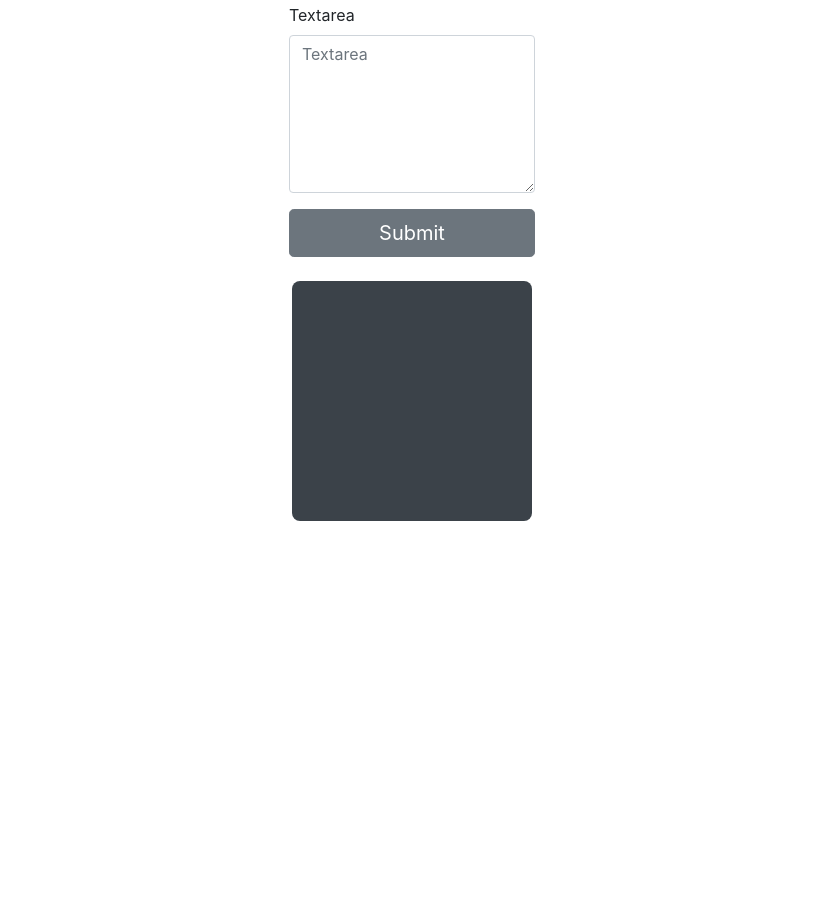
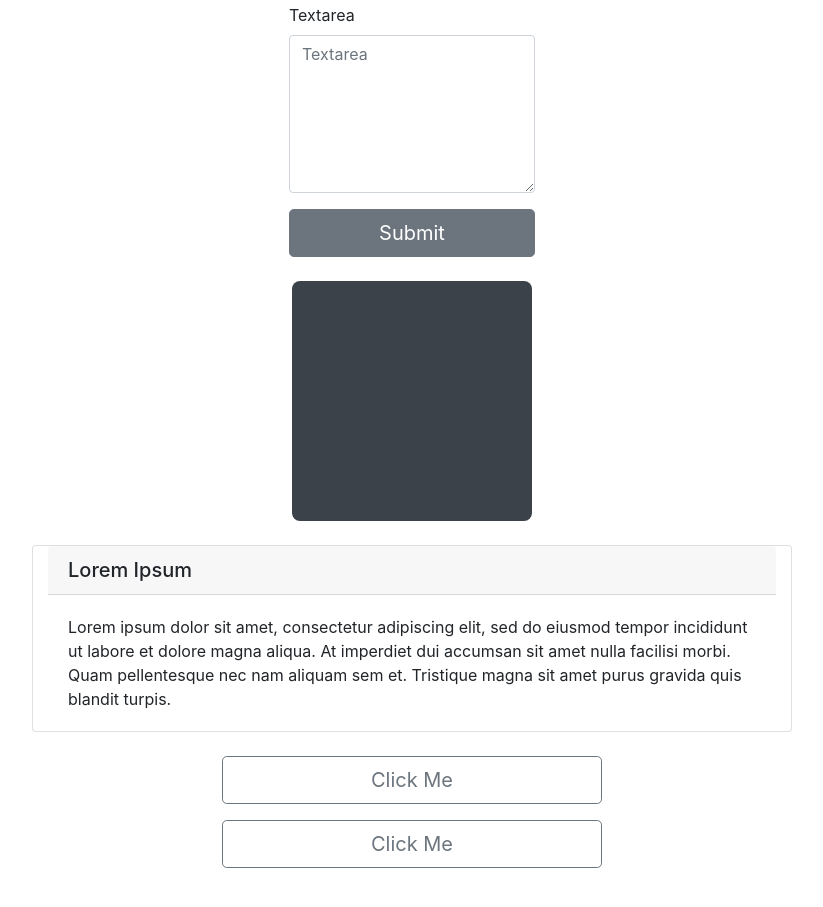
Before and after one commit to cattmampbell/manipulating-html, a plain HTML site: page dom/dom-index.html in a window 1280 px wide. Shown: the part 237-1144 px from the top of the page, without its empty margins (228-1051 px from the left). Before the commit the page ends 800 px from the top, so only its background shows below. Drawn offline with nearby package versions, Linux system fonts and the light colour scheme.

Commit message:
Added more structure to index.html files.

```diff
--- a/dom/dom-index.html
+++ b/dom/dom-index.html
@@ -37,6 +37,32 @@
                 <!-- Box -->
 
             </div>
+            <div class="row justify-content-center" id="row5">
+                <div class="card col-8 mb-4">
+                    <h5 class="card-header">Lorem Ipsum</h5>
+                    <div class="card-body">
+                        <p class="card-text" id="pText">Lorem ipsum dolor sit amet, consectetur adipiscing elit, sed do eiusmod tempor incididunt ut labore et dolore magna aliqua. At imperdiet dui accumsan sit amet nulla facilisi morbi. Quam pellentesque nec nam aliquam sem et. Tristique magna sit amet purus gravida quis blandit turpis.</p>
+                    </div>
+                </div>
+            </div>
+            <div class="row justify-content-center" id="row6">
+                <button class="btn btn-lg btn-outline-secondary col-4 py-2 mb-2" id="spanBtn">Click Me</button>
+            </div>
+            <div class="row justify-content-center" id="row7">
+                <div id="emptyDiv">
+                    <!-- Span -->
+
+                </div>
+            </div>
+            <div class="row justify-content-center" id="row8">
+                <button class="btn btn-lg btn-outline-secondary col-4 py-2 mt-2 mb-4" id="ulBtn">Click Me</button>
+            </div>
+            <div class="row justify-content-center mb-4" id="row9">
+                <ul class="list-group" id="friendUl">
+                    <!-- List Items -->
+
+                </ul>
+            </div>
 
         <!-- jQuery -->
         <script src="https://code.jquery.com/jquery-3.3.1.slim.min.js" integrity="sha384-q8i/X+965DzO0rT7abK41JStQIAqVgRVzpbzo5smXKp4YfRvH+8abtTE1Pi6jizo" crossorigin="anonymous"></script>
```
Also changed, not shown: jquery/jquery-index.html (+3 -2 lines).
